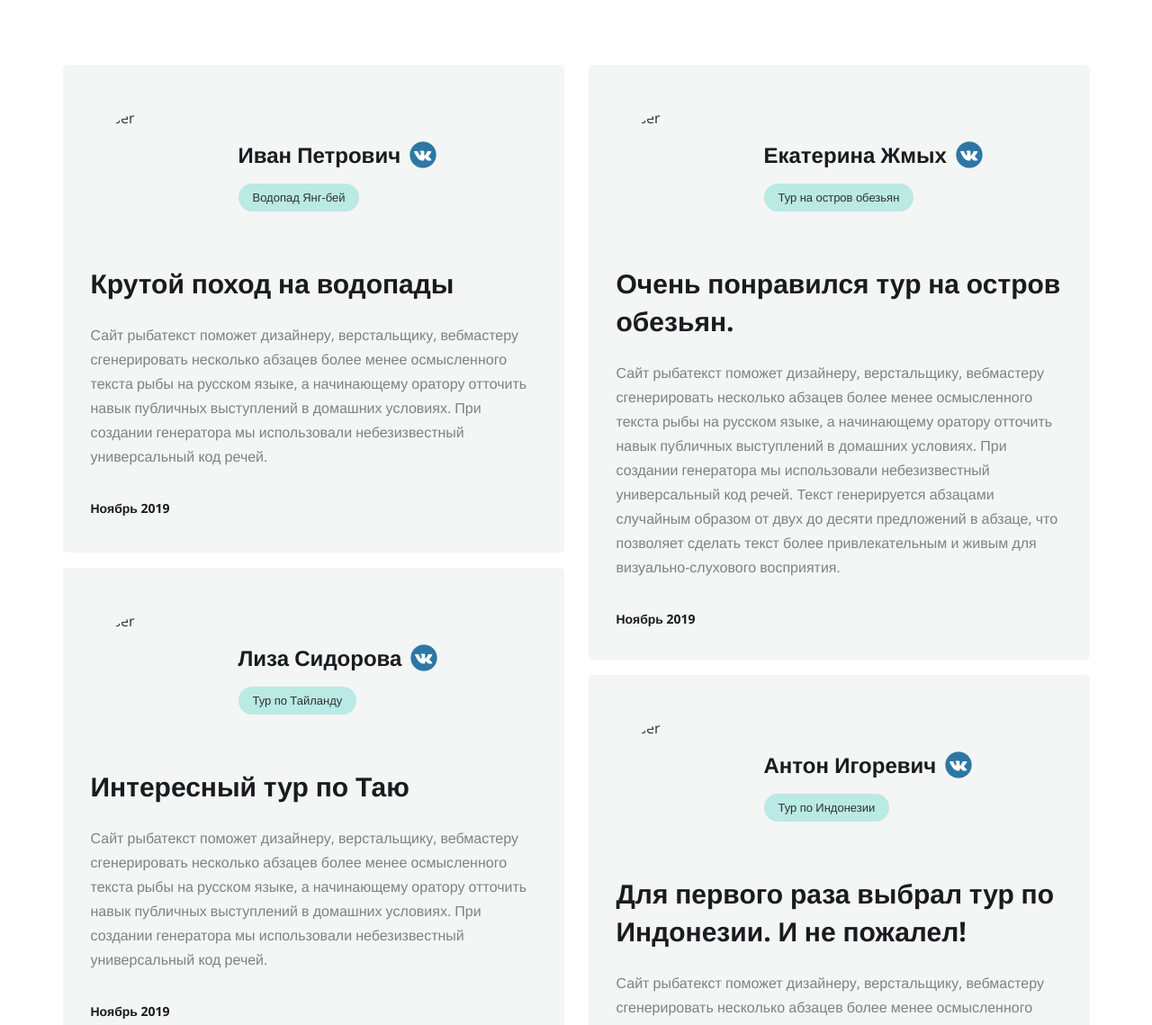
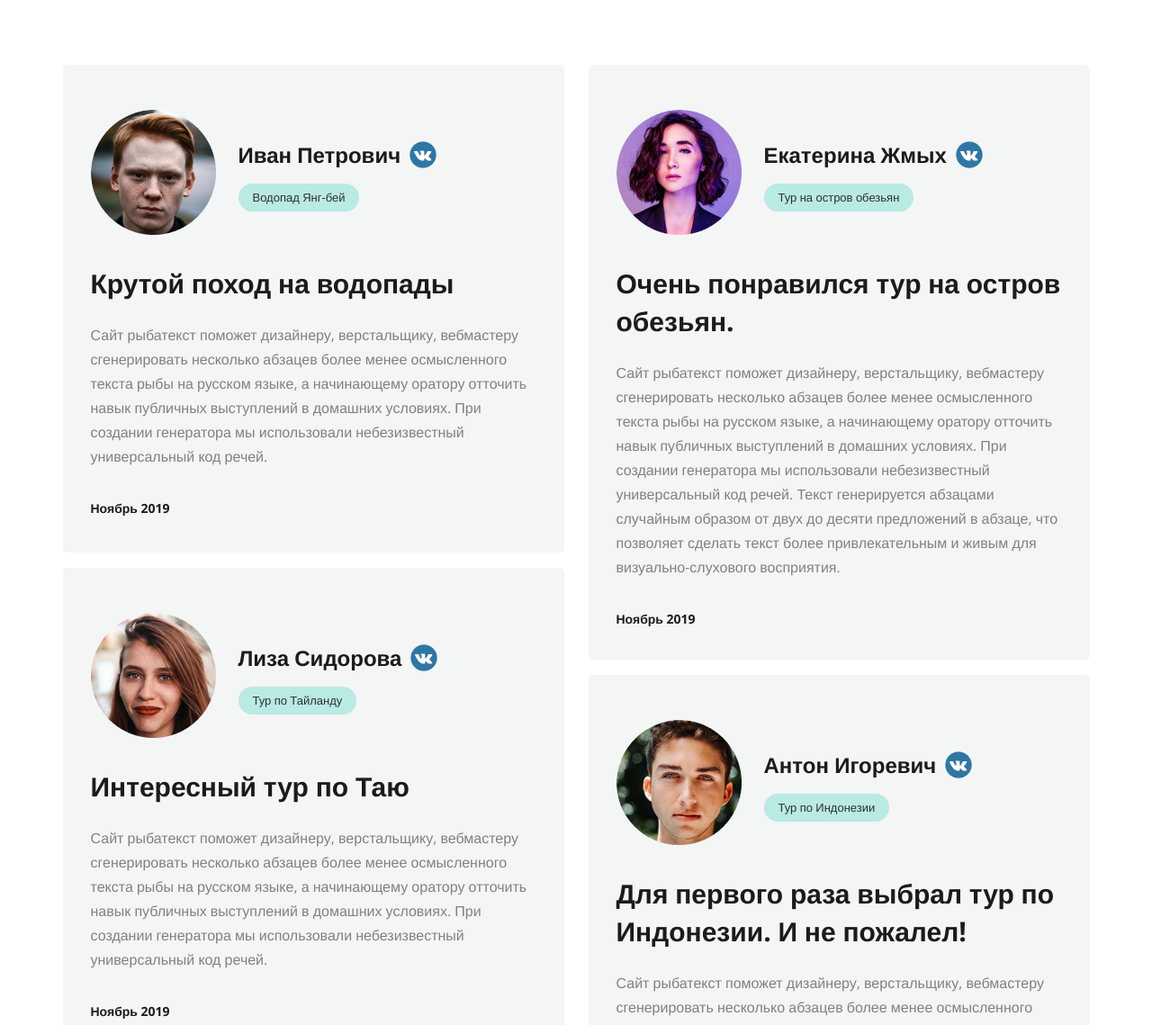
Before and after one commit to AdaVoskresenskaya/air_asia_loftschool, a plain HTML site: page reviews.html in a window 1280 px wide. Shown: the part 440-1579 px from the top of the page at 90% size. Drawn offline with nearby package versions, Linux system fonts and the light colour scheme; the site is published under a folder, as on GitHub Pages, so addresses that start at the root find nothing.

Commit message:
Update reviews.html

```diff
--- a/reviews.html
+++ b/reviews.html
@@ -73,7 +73,7 @@
                 <div class="reviews__header">
                   <div class="reviews__photo">
                     <div class="avatar">
-                      <img src="/img/ivan.png" alt="user" class="avatar__img">
+                      <img src="./img/ivan.png" alt="user" class="avatar__img">
                     </div>
                   </div>
                   <div class="reviews__userdata">
@@ -97,7 +97,7 @@
                 <div class="reviews__header">
                   <div class="reviews__photo">
                     <div class="avatar">
-                      <img src="/img/liza.png" alt="user" class="avatar__img">
+                      <img src="./img/liza.png" alt="user" class="avatar__img">
                     </div>
                   </div>
                   <div class="reviews__userdata">
@@ -122,7 +122,7 @@
                 <div class="reviews__header">
                   <div class="reviews__photo">
                     <div class="avatar">
-                      <img src="/img/ekaterina.png" alt="user" class="avatar__img">
+                      <img src="./img/ekaterina.png" alt="user" class="avatar__img">
                     </div>
                   </div>
                   <div class="reviews__userdata">
@@ -147,7 +147,7 @@
                 <div class="reviews__header">
                   <div class="reviews__photo">
                     <div class="avatar">
-                      <img src="/img/anton.png" alt="user" class="avatar__img">
+                      <img src="./img/anton.png" alt="user" class="avatar__img">
                     </div>
                   </div>
                   <div class="reviews__userdata">
```
